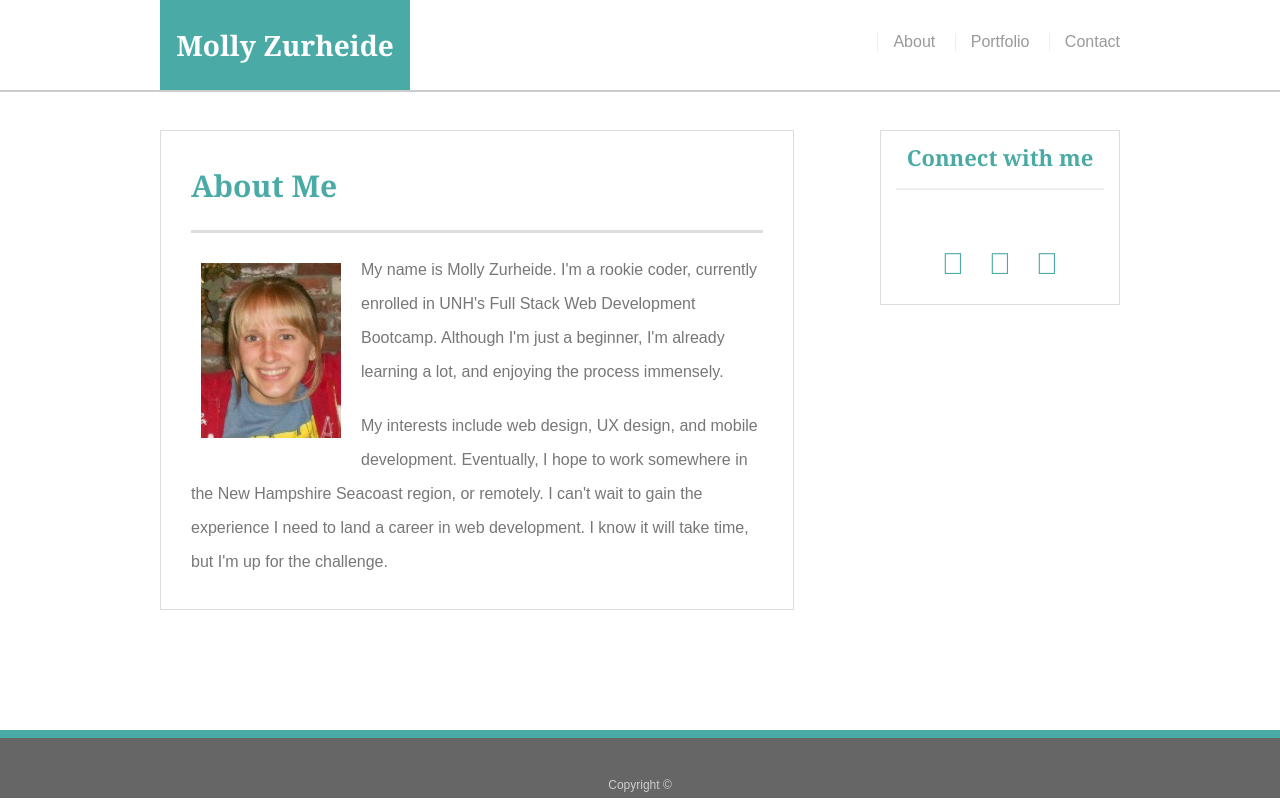
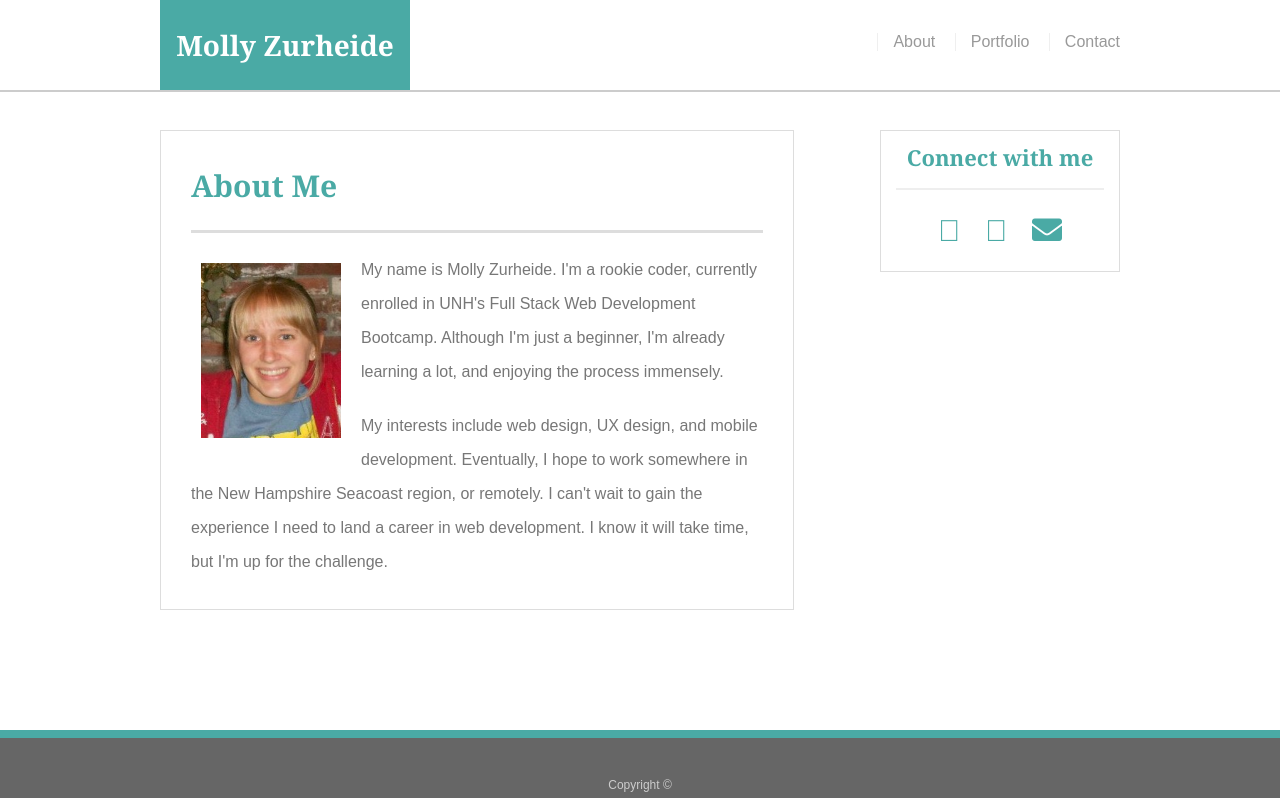
Before and after one commit to mollyjz/updated-profile, a plain HTML site: page index.html in a window 1280 px wide. Drawn offline with Linux system fonts and the light colour scheme.

Commit message:
fixed contact icons

```diff
--- a/index.html
+++ b/index.html
@@ -32,11 +32,10 @@
     </section>
     <div id="sidebar"> <!-- SIDEBAR -->
       <h2>Connect with me</h2>
-      <br>
 
-      <a href="#"><i class="fab fa-github"></i></a>
-      <a href="#"><i class="fab fa-linkedin-in"></i></a>
-      <a href="#"><i class="fab fa-stack-overflow"></i></a>
+      <a href="https://github.com/mollyjz"><i class="fab fa-github github"></i></a>
+      <a href="http://www.linkedin.com/mollyjz"><i class="fab fa-linkedin-in linkedin"></i></a>
+      <a href="mailto:molly.zurheide@gmail.com"><i class="fas fa-envelope envelope"></i></a>
 
     </div>
   </div>
```
Also changed, not shown: contact.html (+3 -4 lines).
